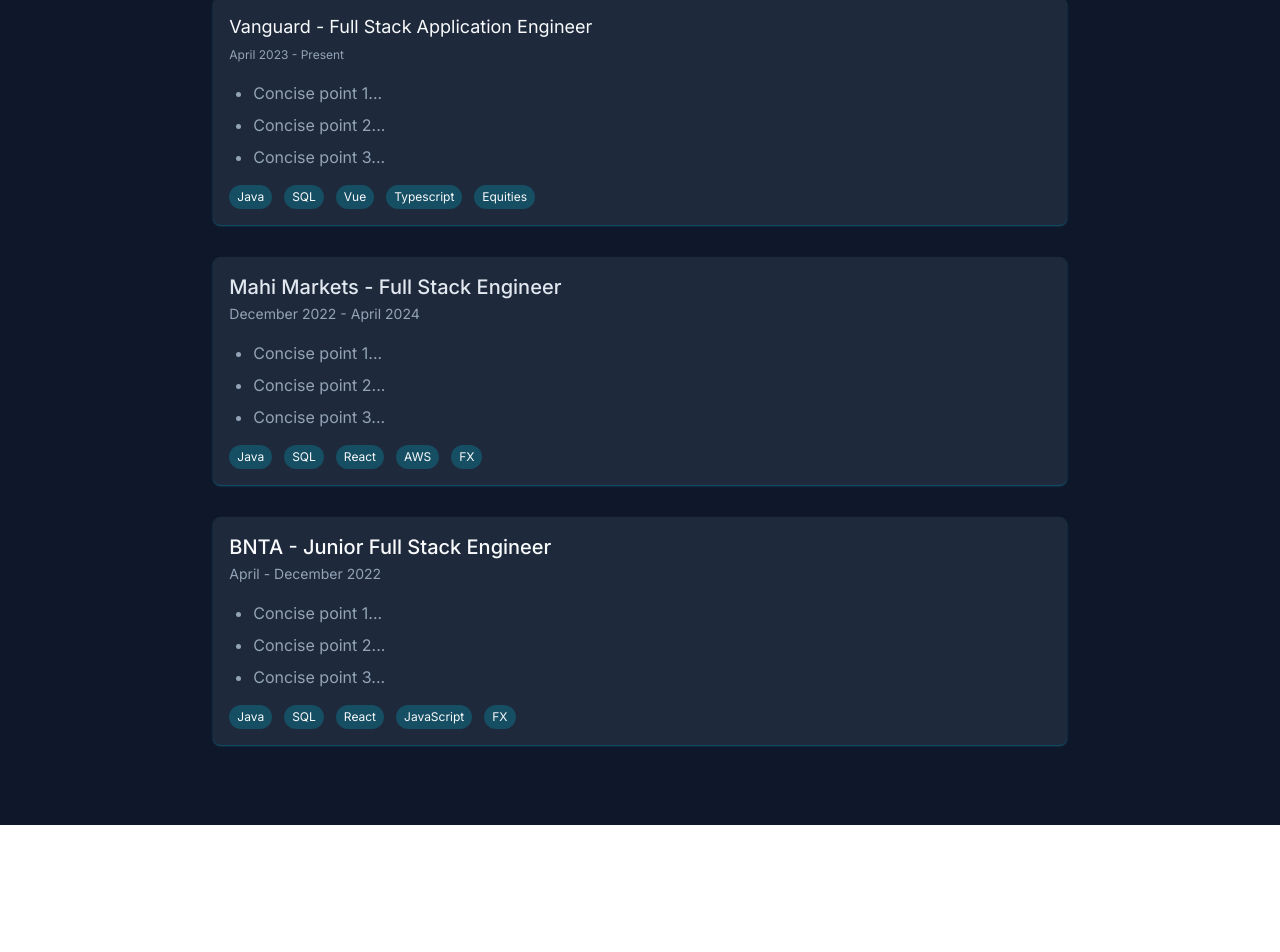
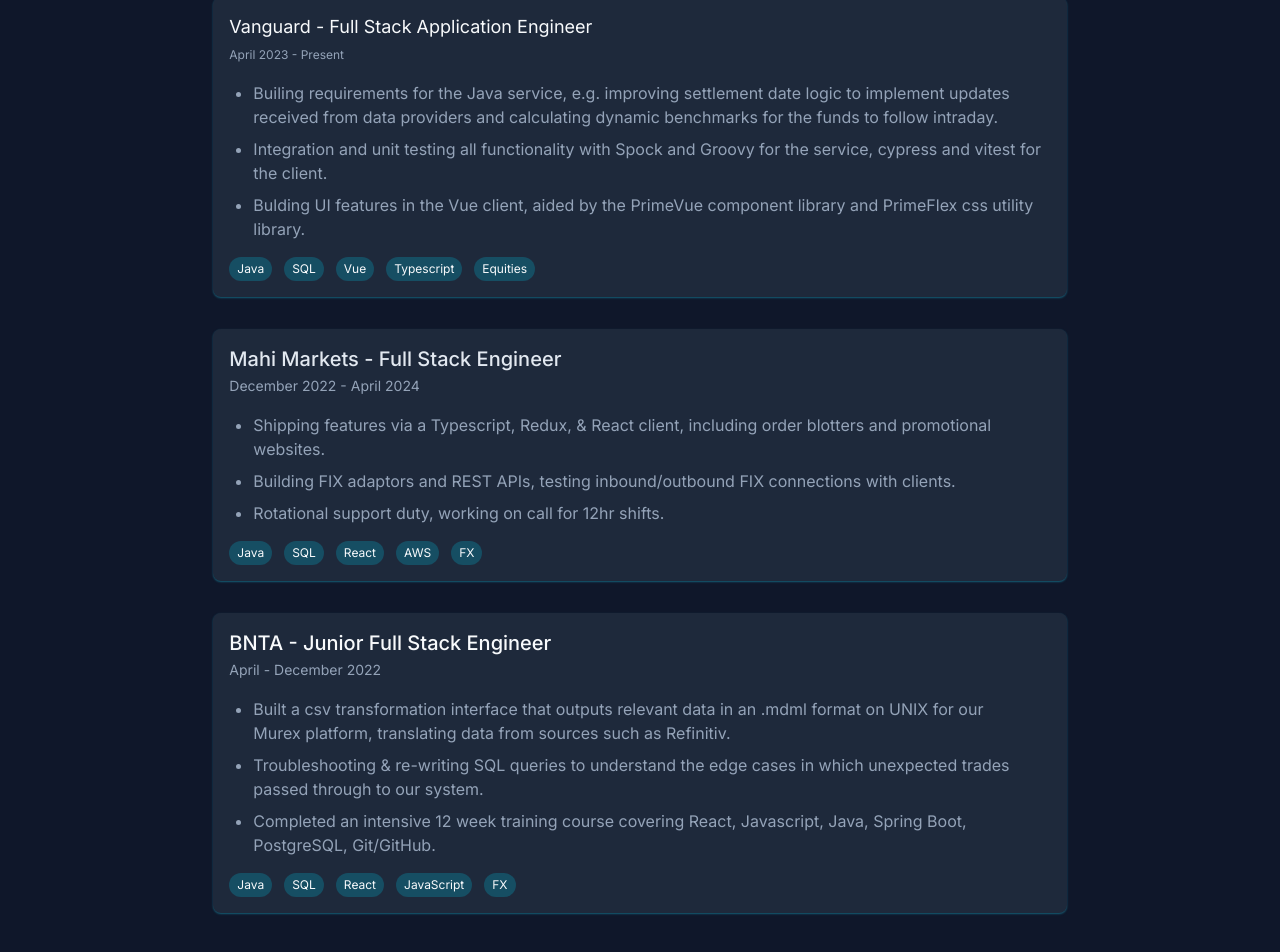
Before and after one commit to LMBroadhurst/CRYPTO_SUPERAPP, a Next.js app: page / in a window 1280 px wide. Shown: the part 319-1271 px from the top of the page. Before the commit the page ends 1144 px from the top, so only its background shows below. Built offline with nearby package versions, Linux system fonts and the light colour scheme.

Commit message:
new content for experience

```diff
--- a/components/home/Experience/BNTACard.tsx
+++ b/components/home/Experience/BNTACard.tsx
@@ -22,17 +22,9 @@
             </section>
 
             <ul className="list-disc list-outside px-6 flex flex-col gap-2 text-slate-400">
-                <li>
-                    Concise point 1...
-                </li>
-
-                <li>
-                    Concise point 2...
-                </li>
-
-                <li>
-                    Concise point 3...
-                </li>
+                <li>Built a csv transformation interface that outputs relevant data in an .mdml format on UNIX for our Murex platform, translating data from sources such as Refinitiv.</li>
+                <li>Troubleshooting & re-writing SQL queries to understand the edge cases in which unexpected trades passed through to our system.</li>
+                <li>Completed an intensive 12 week training course covering React, Javascript, Java, Spring Boot, PostgreSQL, Git/GitHub.</li>
             </ul>
 
             <ul className="flex flex-row gap-3 flex-wrap">
--- a/components/home/Experience/MahiMarketsCard.tsx
+++ b/components/home/Experience/MahiMarketsCard.tsx
@@ -22,17 +22,9 @@
             </section>
 
             <ul className="list-disc list-outside px-6 flex flex-col gap-2 text-slate-400">
-                <li>
-                    Concise point 1...
-                </li>
-
-                <li>
-                    Concise point 2...
-                </li>
-
-                <li>
-                    Concise point 3...
-                </li>
+                <li>Shipping features via a Typescript, Redux, & React client, including order blotters and promotional websites.</li>
+                <li>Building FIX adaptors and REST APIs, testing inbound/outbound FIX connections with clients.</li>
+                <li>Rotational support duty, working on call for 12hr shifts.</li>
             </ul>
 
             <ul className="flex flex-row gap-3">
--- a/components/home/Experience/Vanguard.tsx
+++ b/components/home/Experience/Vanguard.tsx
@@ -21,17 +21,9 @@
         </section>
 
         <ul className="list-disc list-outside pl-6 flex flex-col gap-2 text-slate-400">
-            <li>
-                Concise point 1...
-            </li>
-
-            <li>
-                Concise point 2...
-            </li>
-
-            <li>
-                Concise point 3...
-            </li>
+            <li>Builing requirements for the Java service, e.g. improving settlement date logic to implement updates received from data providers and calculating dynamic benchmarks for the funds to follow intraday. </li>
+            <li>Integration and unit testing all functionality with Spock and Groovy for the service, cypress and vitest for the client.</li>
+            <li>Bulding UI features in the Vue client, aided by the PrimeVue component library and PrimeFlex css utility library.</li>
         </ul>
 
         <ul className="flex flex-row gap-3 flex-wrap">
```
